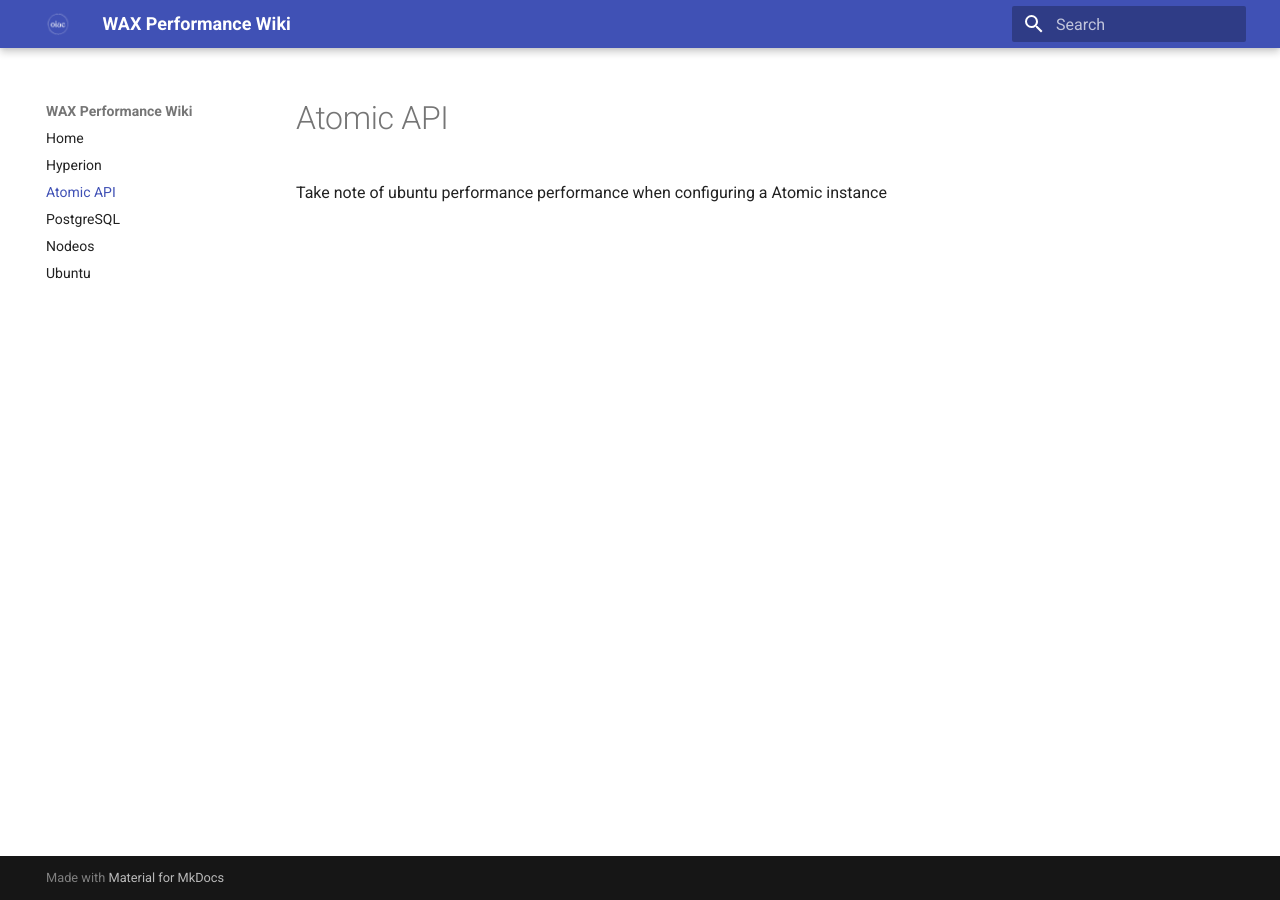
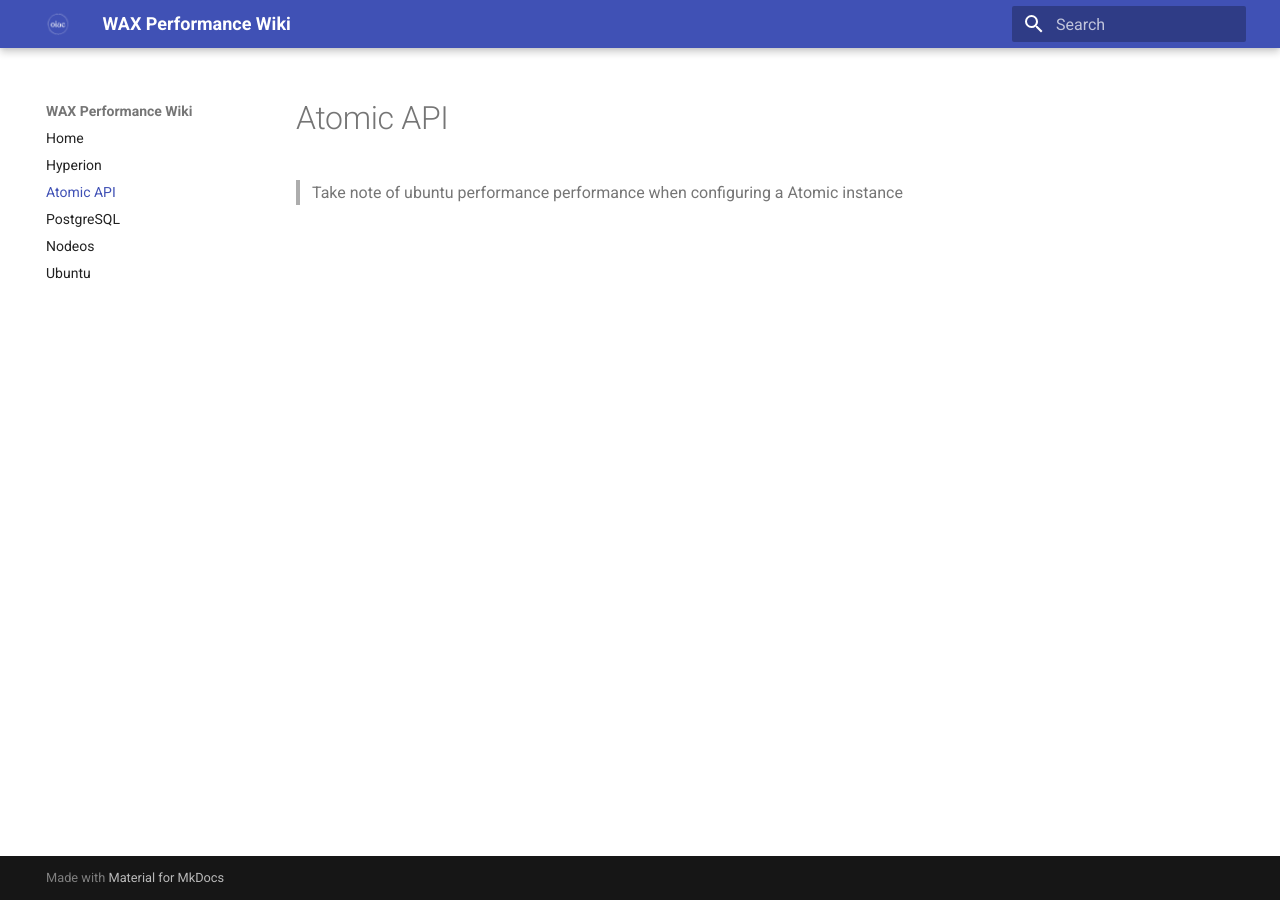
Before and after one commit to oneinacillian/wiki, an MkDocs documentation site: the page built from docs/atomic-api.md, in a window 1280 px wide. Built offline with MkDocs 1.6.1 and Material for MkDocs 9.7.7, drawn with Linux system fonts in a browser that asks for light colours.

```diff
--- a/docs/atomic-api.md
+++ b/docs/atomic-api.md
@@ -1 +1 @@
-Take note of ubuntu performance performance when configuring a Atomic instance
+>Take note of ubuntu performance performance when configuring a Atomic instance
```
